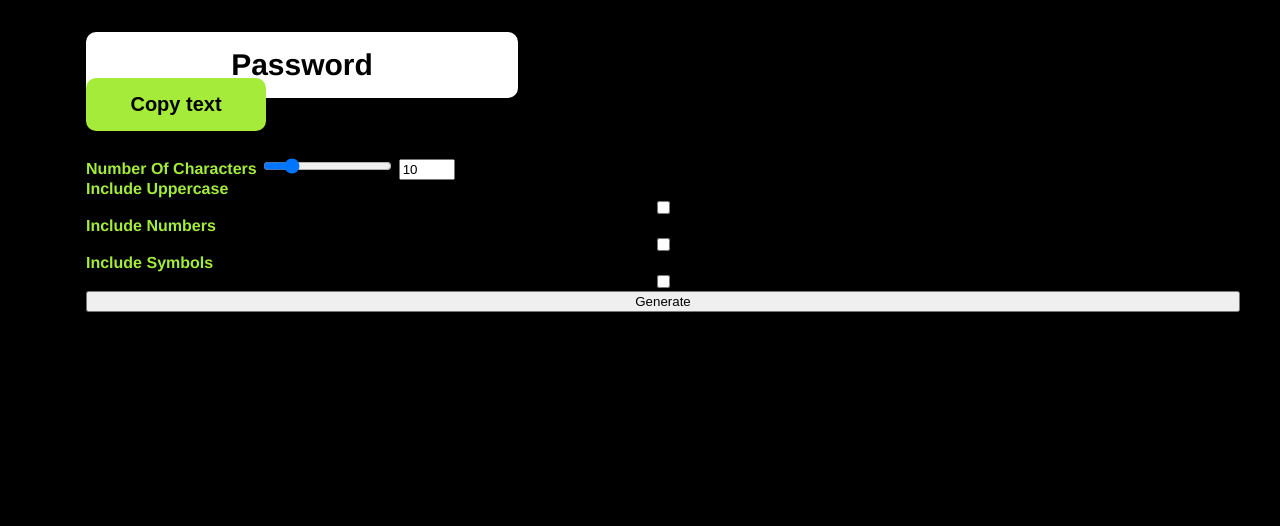
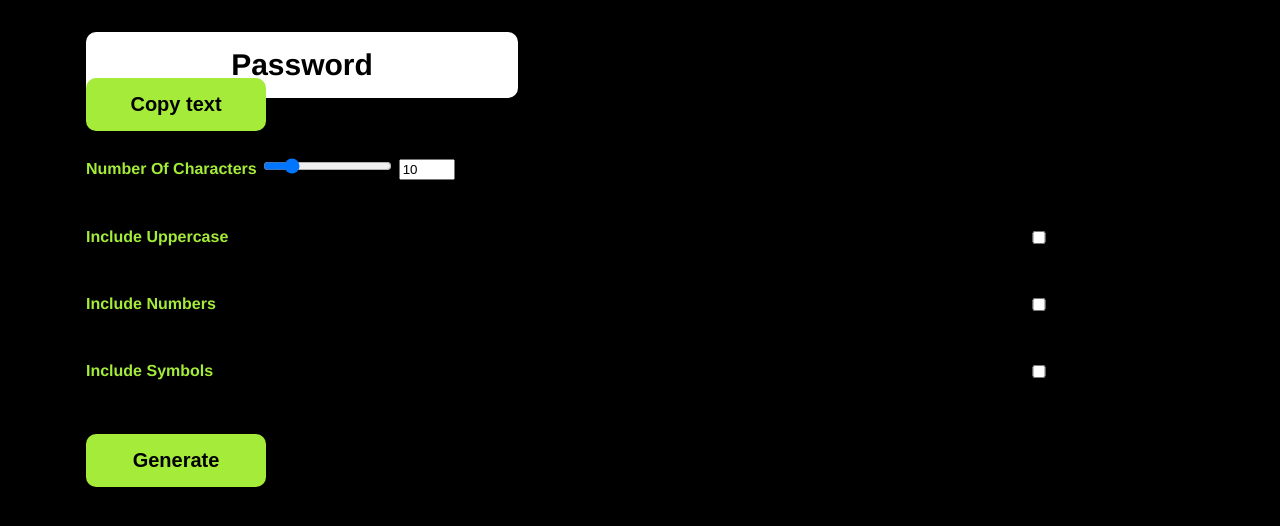
Before and after one commit to 5anjayA/PasswordGenerator, a plain HTML site: page index.html in a window 1280 px wide. Shown: the part 200-726 px from the top of the page. Drawn offline with Linux system fonts and the light colour scheme.

Commit message:
putting .form

```diff
--- a/index.html
+++ b/index.html
@@ -17,7 +17,7 @@
         <h3> Never use an insecure password again </h3>
         <output id="passwordDisplay"  class="password-display" > Password</output>
         <button onclick=passwordCopy() class = "copyBtn" id = "copy-Btn" >Copy text</button>
-       <!-- <form id="getPasswordGen" class="form"> -->
+        <form id="getPasswordGen" class="form">
             <div>
                 <label for="characterAmountNumber">Number Of Characters</label>      <!-- shows how to form slide button allowing numbers input -->
             <input type="range" min="1" max="50" value="10" id="characterAmountRange">
--- a/styles.css
+++ b/styles.css
@@ -69,11 +69,11 @@ output{
 
 
 }
-/* .form{
+ .form{
 display:grid;
 grid-template-columns: auto auto;
-row-gap: 4rem; /**/*/
-
+row-gap: 3rem; /**/
+ }
 
 
 
```
